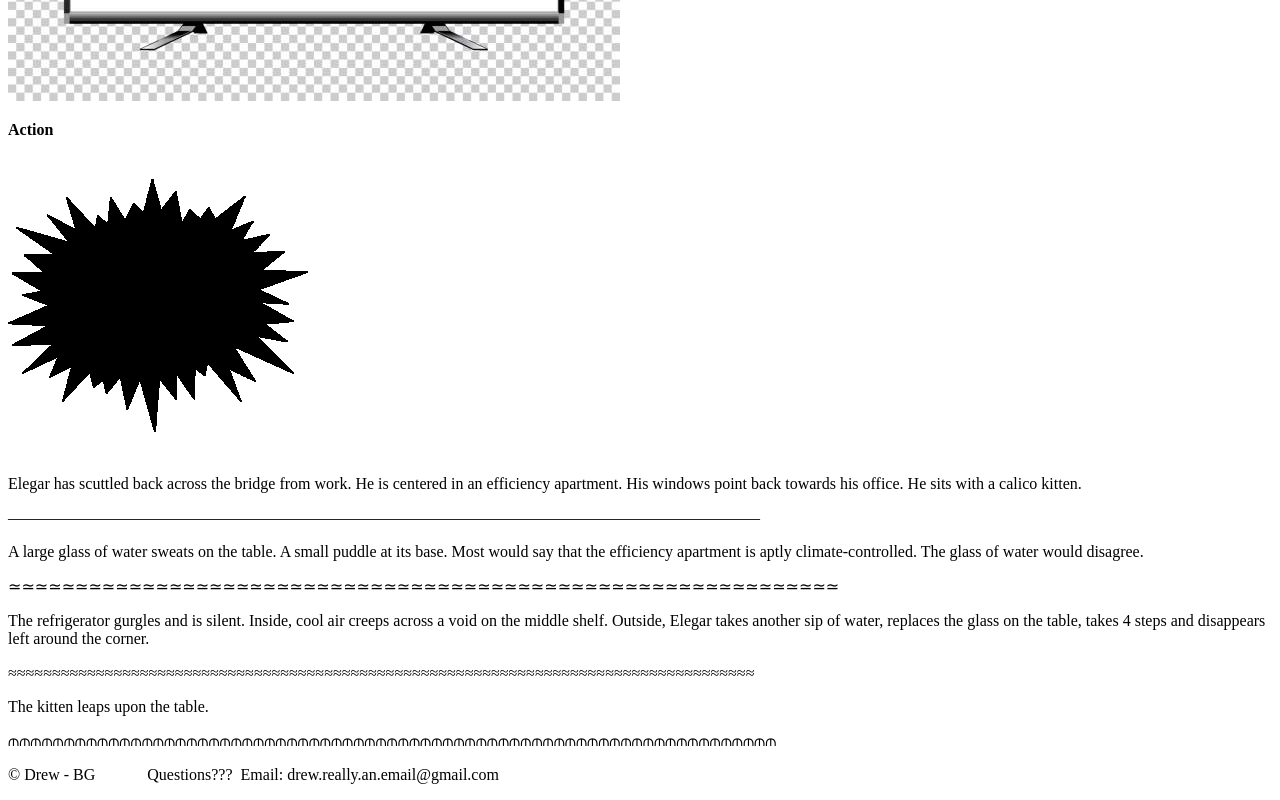
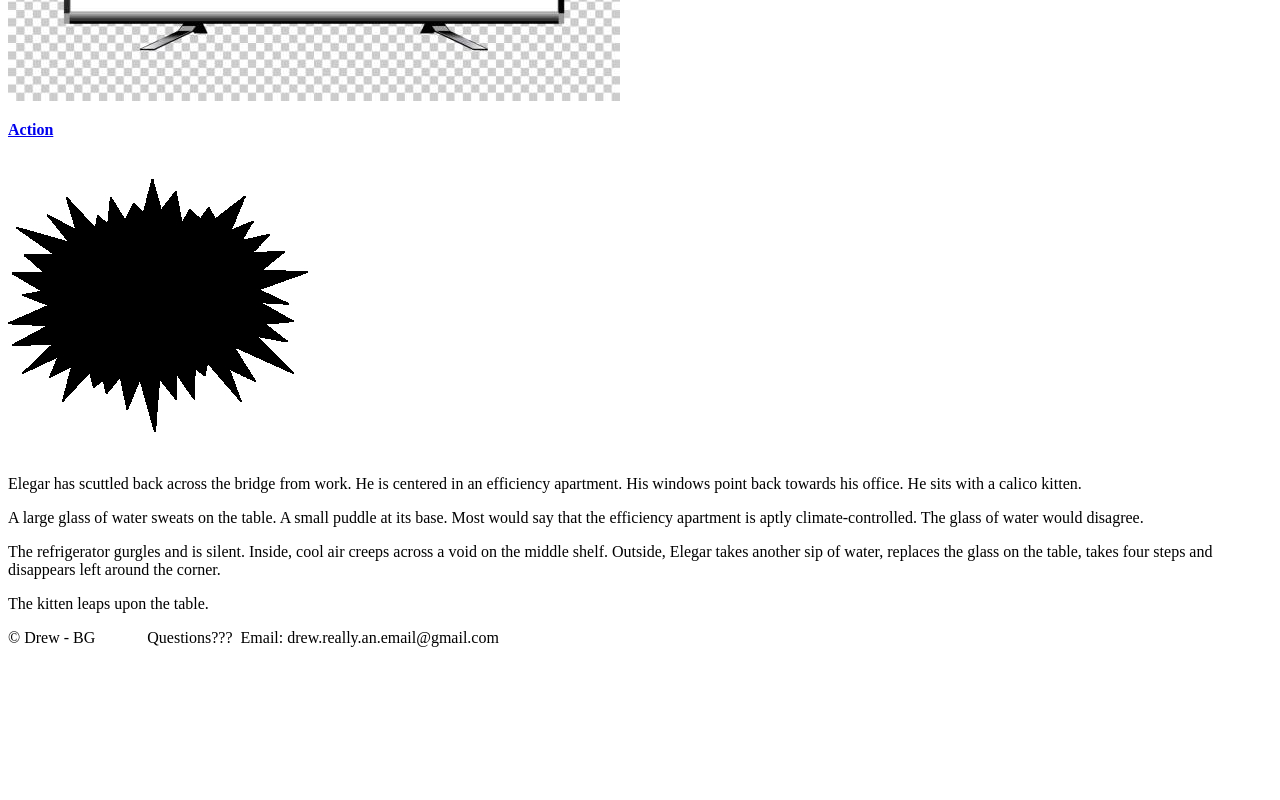
Before and after one commit to LaunchCodeAllhubs/js-assignment-4-html-me-something-drbrgo, a website: page index.html in a window 1280 px wide. Shown: the part 1160-1960 px from the top of the page. After the commit the page ends 1823 px from the top, so only its background shows below. Drawn offline with Linux system fonts and the light colour scheme.

Commit message:
small changes to html to comply with style sheet

```diff
--- a/index.html
+++ b/index.html
@@ -1,53 +1,66 @@
 <!DOCTYPE html>
 <html>
    <head>
+      <link rel= "stylesheet" href="styles.css">
       <title>Small Sample: Elegar's Glass</title>
+
    </head>
    <body>
 
    <!-- Write your HTML in this file! -->
    <header><em>A small sample:</em></header>
-   <h3>Index</h3>
-   <article>
-      <b><p>Return</p>
-      <img src="./images/bridge.jpg" alt="Dark stone bridge">
-      <p>Vessel</p>
+   <div id = "index">
+   <h3 id= "mainHeading">Index</h3>
+       <article>
+      <b><p class = "r"><a href = #return> Return</a></p>
+      <img id = "bridge" src="./images/bridge.jpg" alt="Dark stone bridge">
+      <p class= "v"><a href =#vessel>Vessel</a></p>
       <img src="./images/vessel.jpg" alt="Vaguely defined outline">
-      <p>Void</p>
+      <p class = "vo"><a href=#void>Void</a></p>
       <img src="./images/void.jpg" alt="White rectangle of light">
-      <p>Action</p>
+      <p class = "a"><a href=#action>Action</a></p>
       <img src="./images/kabow.jpg" alt="Clip art jagged bubble">
    </b></article>
+   </div>
 
    <main>
+      <div id="return">
       <article>
-      <p>Elegar has scuttled back across the bridge from work.
+      <p class = "r">Elegar has scuttled back across the bridge from work.
       He is centered in an efficiency apartment. His windows point back
       towards his office. He sits with a calico kitten.</p>
-      <p>&mdash;&mdash;&mdash;&mdash;&mdash;&mdash;&mdash;&mdash;&mdash;&mdash;&mdash;&mdash;&mdash;&mdash;&mdash;&mdash;&mdash;&mdash;&mdash;&mdash;&mdash;&mdash;&mdash;&mdash;&mdash;&mdash;&mdash;&mdash;&mdash;&mdash;&mdash;&mdash;&mdash;&mdash;&mdash;&mdash;&mdash;&mdash;&mdash;&mdash;&mdash;&mdash;&mdash;&mdash;&mdash;&mdash;&mdash;</p>
+      <!--<p class="divider">&mdash;&mdash;&mdash;&mdash;&mdash;&mdash;&mdash;&mdash;&mdash;&mdash;&mdash;&mdash;&mdash;&mdash;&mdash;&mdash;&mdash;&mdash;&mdash;&mdash;&mdash;&mdash;&mdash;&mdash;&mdash;&mdash;&mdash;&mdash;&mdash;&mdash;&mdash;&mdash;&mdash;&mdash;&mdash;&mdash;&mdash;&mdash;&mdash;&mdash;&mdash;&mdash;&mdash;&mdash;&mdash;&mdash;&mdash;</p>-->
       </article>
+      </div>
 
+      <div id="vessel">
       <article>
-      <p>A large glass of water sweats on the table. A small puddle at its base.
+      <p class ="v">A large glass of water sweats on the table. A small puddle at its base.
       Most would say that the efficiency apartment is aptly climate-controlled.
       The glass of water would disagree.</p>
-      <p>&sime;&sime;&sime;&sime;&sime;&sime;&sime;&sime;&sime;&sime;&sime;&sime;&sime;&sime;&sime;&sime;&sime;&sime;&sime;&sime;&sime;&sime;&sime;&sime;&sime;&sime;&sime;&sime;&sime;&sime;&sime;&sime;&sime;&sime;&sime;&sime;&sime;&sime;&sime;&sime;&sime;&sime;&sime;&sime;&sime;&sime;&sime;&sime;&sime;&sime;&sime;&sime;&sime;&sime;&sime;&sime;&sime;&sime;&sime;&sime;&sime;&sime;</p>
+      <!--<p class="divider">&sime;&sime;&sime;&sime;&sime;&sime;&sime;&sime;&sime;&sime;&sime;&sime;&sime;&sime;&sime;&sime;&sime;&sime;&sime;&sime;&sime;&sime;&sime;&sime;&sime;&sime;&sime;&sime;&sime;&sime;&sime;&sime;&sime;&sime;&sime;&sime;&sime;&sime;&sime;&sime;&sime;&sime;&sime;&sime;&sime;&sime;&sime;&sime;&sime;&sime;&sime;&sime;&sime;&sime;&sime;&sime;&sime;&sime;&sime;&sime;&sime;&sime;</p>-->
+      </article>
+      </div>
 
+      <div id ="void">
       <article>
-      <p>The refrigerator gurgles and is silent. Inside, cool air creeps across
+      <p class ="vo">The refrigerator gurgles and is silent. Inside, cool air creeps across
       a void on the middle shelf. Outside, Elegar takes another sip of water,
-      replaces the glass on the table, takes 4 steps and disappears left
+      replaces the glass on the table, takes four steps and disappears left
       around the corner.</p>
-      <p>&asymp;&asymp;&asymp;&asymp;&asymp;&asymp;&asymp;&asymp;&asymp;&asymp;&asymp;&asymp;&asymp;&asymp;&asymp;&asymp;&asymp;&asymp;&asymp;&asymp;&asymp;&asymp;&asymp;&asymp;&asymp;&asymp;&asymp;&asymp;&asymp;&asymp;&asymp;&asymp;&asymp;&asymp;&asymp;&asymp;&asymp;&asymp;&asymp;&asymp;&asymp;&asymp;&asymp;&asymp;&asymp;&asymp;&asymp;&asymp;&asymp;&asymp;&asymp;&asymp;&asymp;&asymp;&asymp;&asymp;&asymp;&asymp;&asymp;&asymp;&asymp;&asymp;&asymp;&asymp;&asymp;&asymp;&asymp;&asymp;&asymp;&asymp;&asymp;&asymp;&asymp;&asymp;&asymp;&asymp;&asymp;&asymp;&asymp;&asymp;&asymp;&asymp;&asymp;&asymp;&asymp;</p>
+      <!--<p class = "divider">&asymp;&asymp;&asymp;&asymp;&asymp;&asymp;&asymp;&asymp;&asymp;&asymp;&asymp;&asymp;&asymp;&asymp;&asymp;&asymp;&asymp;&asymp;&asymp;&asymp;&asymp;&asymp;&asymp;&asymp;&asymp;&asymp;&asymp;&asymp;&asymp;&asymp;&asymp;&asymp;&asymp;&asymp;&asymp;&asymp;&asymp;&asymp;&asymp;&asymp;&asymp;&asymp;&asymp;&asymp;&asymp;&asymp;&asymp;&asymp;&asymp;&asymp;&asymp;&asymp;&asymp;&asymp;&asymp;&asymp;&asymp;&asymp;&asymp;&asymp;&asymp;&asymp;&asymp;&asymp;&asymp;&asymp;&asymp;&asymp;&asymp;&asymp;&asymp;&asymp;&asymp;&asymp;&asymp;&asymp;&asymp;&asymp;&asymp;&asymp;&asymp;&asymp;&asymp;&asymp;&asymp;</p>-->
 
       </article>
+      </div>
 
+      <div id="action">
       <article>
-      <p>The kitten leaps upon the table.</p>
-      <p>&forkv;&forkv;&forkv;&forkv;&forkv;&forkv;&forkv;&forkv;&forkv;&forkv;&forkv;&forkv;&forkv;&forkv;&forkv;&forkv;&forkv;&forkv;&forkv;&forkv;&forkv;&forkv;&forkv;&forkv;&forkv;&forkv;&forkv;&forkv;&forkv;&forkv;&forkv;&forkv;&forkv;&forkv;&forkv;&forkv;&forkv;&forkv;&forkv;&forkv;&forkv;&forkv;&forkv;&forkv;&forkv;&forkv;&forkv;&forkv;&forkv;&forkv;&forkv;&forkv;&forkv;&forkv;&forkv;&forkv;&forkv;&forkv;&forkv;&forkv;&forkv;&forkv;&forkv;&forkv;&forkv;&forkv;&forkv;&forkv;&forkv;</p>
+      <p class = "a">The kitten leaps upon the table.</p>
+      <!--<p class = "divider">&forkv;&forkv;&forkv;&forkv;&forkv;&forkv;&forkv;&forkv;&forkv;&forkv;&forkv;&forkv;&forkv;&forkv;&forkv;&forkv;&forkv;&forkv;&forkv;&forkv;&forkv;&forkv;&forkv;&forkv;&forkv;&forkv;&forkv;&forkv;&forkv;&forkv;&forkv;&forkv;&forkv;&forkv;&forkv;&forkv;&forkv;&forkv;&forkv;&forkv;&forkv;&forkv;&forkv;&forkv;&forkv;&forkv;&forkv;&forkv;&forkv;&forkv;&forkv;&forkv;&forkv;&forkv;&forkv;&forkv;&forkv;&forkv;&forkv;&forkv;&forkv;&forkv;&forkv;&forkv;&forkv;&forkv;&forkv;&forkv;&forkv;</p>-->
       </article>
+      </div>
 
-      <footer><p>&copy Drew - BG &nbsp;&nbsp;&nbsp;&nbsp;&nbsp;&nbsp;&nbsp;&nbsp;&nbsp;&nbsp;&nbsp; Questions??? &nbsp;Email: drew.really.an.email@gmail.com</p></footer>
+      <footer><p id="testP" class="funParagraph">&copy Drew - BG &nbsp;&nbsp;&nbsp;&nbsp;&nbsp;&nbsp;&nbsp;&nbsp;&nbsp;&nbsp;&nbsp; Questions??? &nbsp;Email: drew.really.an.email@gmail.com</p></footer>
 
    </main>
 
```
